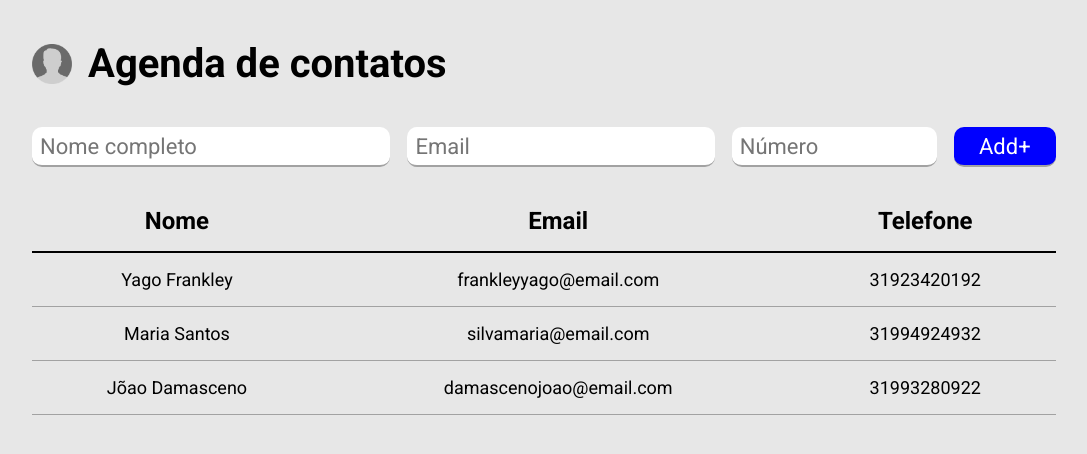
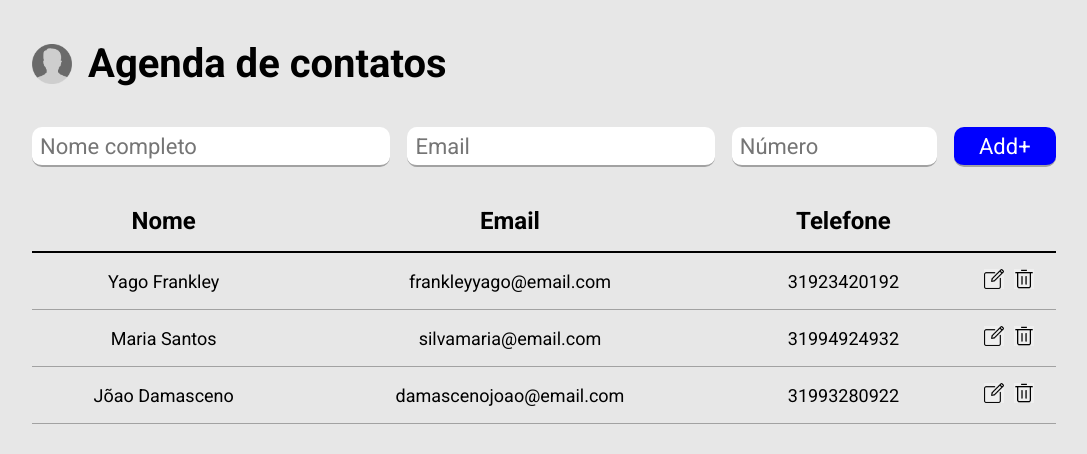
Before and after one commit to frankleyyago/ContactAgenda, a React (Create React App) app: page / in a window 1280 px wide. Shown: the top 454 px of the page, without its empty margins (96-1183 px from the left). Built offline with nearby package versions, Linux system fonts and the light colour scheme.

Commit message:
feat: adding button edit and remove

```diff
--- a/src/components/ContactList/index.tsx
+++ b/src/components/ContactList/index.tsx
@@ -1,6 +1,8 @@
 import { useSelector } from 'react-redux'
 import Contact from '../Contact'
 import {
+  ButtonRemoveStyles,
+  ButtonEditStyles,
   TableBodyStyles,
   TableContainer,
   TableHeadStyles,
@@ -19,12 +21,17 @@ const ContactList = () => {
               <th>Nome</th>
               <th>Email</th>
               <th>Telefone</th>
+              <th></th>
             </tr>
           </TableHeadStyles>
           <TableBodyStyles>
             {contacts.map((c) => (
               <tr key={c.name}>
                 <Contact name={c.name} email={c.email} phone={c.phone} />
+                <td>
+                  <ButtonEditStyles />
+                  <ButtonRemoveStyles />
+                </td>
               </tr>
             ))}
           </TableBodyStyles>
--- a/src/components/ContactList/styles.ts
+++ b/src/components/ContactList/styles.ts
@@ -1,5 +1,8 @@
 import styled from 'styled-components'
 import variables from '../../styles/variables'
+
+import edit from '../../assets/image/edit.png'
+import remove from '../../assets/image/remove.png'
 
 export const TableContainer = styled.div`
   height: 68vh;
@@ -39,3 +42,20 @@ export const TableBodyStyles = styled.tbody`
     border-bottom: 1px solid ${variables.darkGray};
   }
 `
+
+export const ButtonEditStyles = styled.button`
+  background-image: url(${edit});
+  height: 20px;
+  width: 20px;
+  border: none;
+  background-repeat: no-repeat;
+  background-size: cover;
+  background-position: center;
+  cursor: pointer;
+  margin-right: 10px;
+`
+
+export const ButtonRemoveStyles = styled(ButtonEditStyles)`
+  background-image: url(${remove});
+  margin: 0;
+`
--- a/src/components/Form/index.tsx
+++ b/src/components/Form/index.tsx
@@ -1,17 +1,17 @@
 import {
-  ButtonStyled,
+  ButtonStyles,
   EmailInputStyles,
   FormStyles,
   NameInputStyles,
-  PhoneInputStyled
+  PhoneInputStyles
 } from './styles'
 
 const Form = () => (
   <FormStyles>
     <NameInputStyles type="text" id="name" placeholder="Nome completo" />
     <EmailInputStyles type="email" id="email" placeholder="Email" />
-    <PhoneInputStyled type="number" id="phone" placeholder="Número" />
-    <ButtonStyled>Add+</ButtonStyled>
+    <PhoneInputStyles type="number" id="phone" placeholder="Número" />
+    <ButtonStyles>Add+</ButtonStyles>
   </FormStyles>
 )
 
--- a/src/components/Form/styles.ts
+++ b/src/components/Form/styles.ts
@@ -24,11 +24,11 @@ export const EmailInputStyles = styled(InputStyles)`
   width: 30%;
 `
 
-export const PhoneInputStyled = styled(InputStyles)`
+export const PhoneInputStyles = styled(InputStyles)`
   width: 20%;
 `
 
-export const ButtonStyled = styled.button`
+export const ButtonStyles = styled.button`
   font-size: 22px;
   background-color: ${variables.blue};
   color: ${variables.white};
```
Also changed, not shown: src/assets/image/edit.png (added), src/assets/image/remove.png (added).
